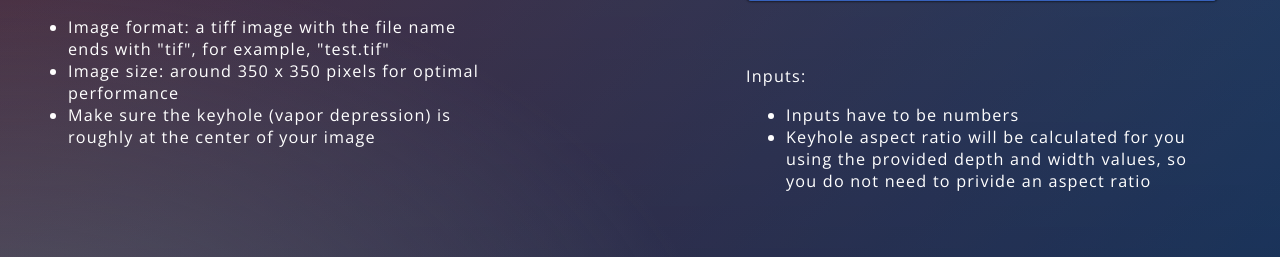
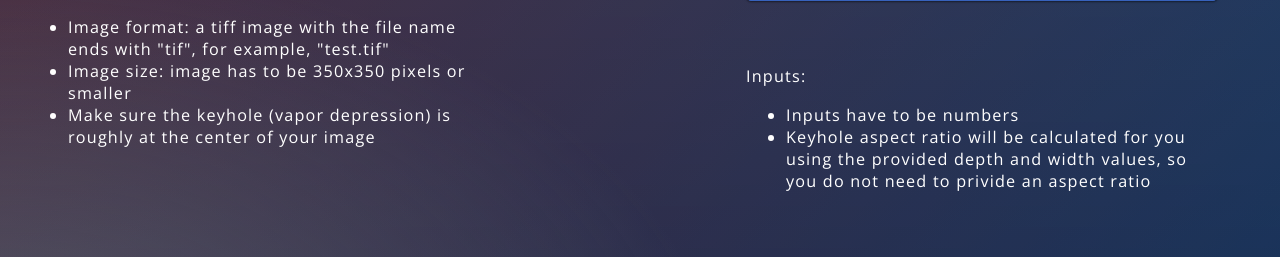
Before and after one commit to rubyjiang18/absorptance_models_cloud_deployment, a Flask app: page / in a window 1280 px wide. Shown: the part 394-651 px from the top of the page. Run offline with Flask 2, Linux system fonts and the light colour scheme; parts of the project's set-up code (start-up, migrations or seed data) failed here and were passed over.

Commit message:
Update requirements

```diff
--- a/templates/home.html
+++ b/templates/home.html
@@ -34,7 +34,7 @@
   <p class="text-left-align">Image requirements:
     <ul class="text-left-align">
       <li>Image format: a tiff image with the file name ends with "tif", for example, "test.tif"</li>
-      <li>Image size: around 350 x 350 pixels for optimal performance</li>
+      <li>Image size: image has to be 350x350 pixels or smaller</li>
       <li>Make sure the keyhole (vapor depression) is roughly at the center of your image</li>
     </ul>
    </p>
```
